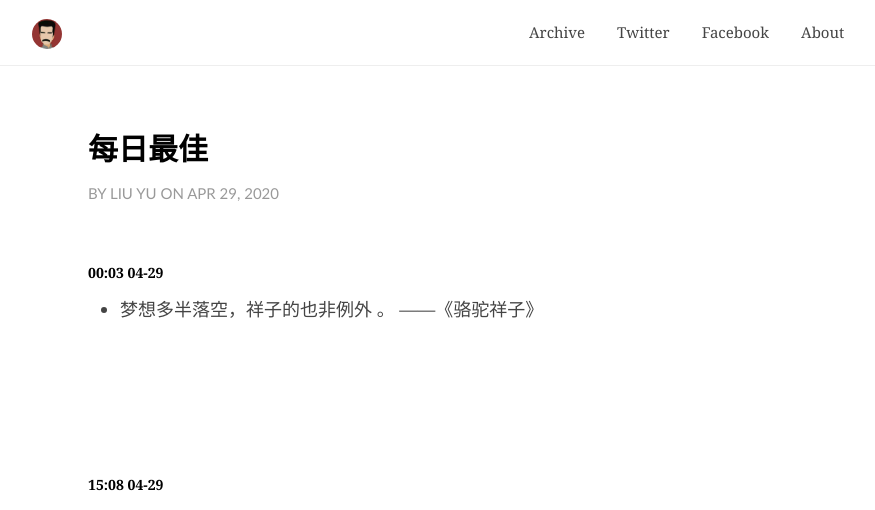
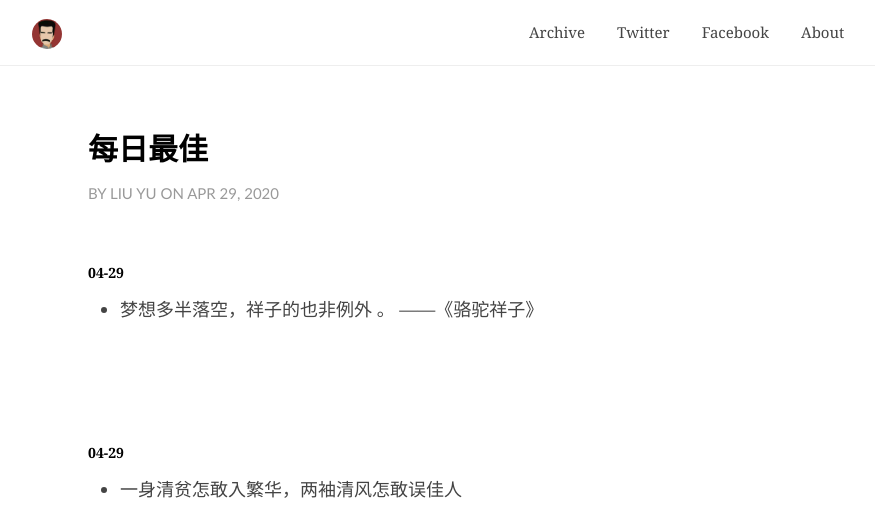
Before and after one commit to JaydenYL/JaydenYL.github.io, a Jekyll site: the page built from _posts/2020-04-29-每日最佳.md, in a window 1280 px wide. Shown: the top 510 px of the page, without its empty margins (202-1077 px from the left). Built offline with Jekyll 4.4.1, drawn with Linux system fonts in a browser that asks for light colours; comment, search, counter and statistics services are not loaded.

Commit message:
Update 2020-04-29-每日最佳.md

```diff
--- a/_posts/2020-04-29-每日最佳.md
+++ b/_posts/2020-04-29-每日最佳.md
@@ -13,19 +13,19 @@
 catalog: true
 ---
 
-##### 00:03 04-29
+##### 04-29
 
 * 梦想多半落空，祥子的也非例外 。            ——《骆驼祥子》
 
-<br><br>
+<br>
 
-##### 15:08 04-29
+##### 04-29
 
 * 一身清贫怎敢入繁华，两袖清风怎敢误佳人
 
 <img src="https://pic4.zhimg.com/80/v2-b1918371d7f68d5fa4c9b2847b76c3eb_1440w.jpg" style="zoom:50%;" />
 
-<br><br>
+<br>
 
 
 
@@ -40,3 +40,9 @@
 ![IMG_4377.GIF](https://i.loli.net/2020/04/29/YQchWMNmLIqsxHB.gif)
 
 <br><br>
+
+##### 04-30
+
+* 越过山丘，才发现无人守候
+
+<br>
```
